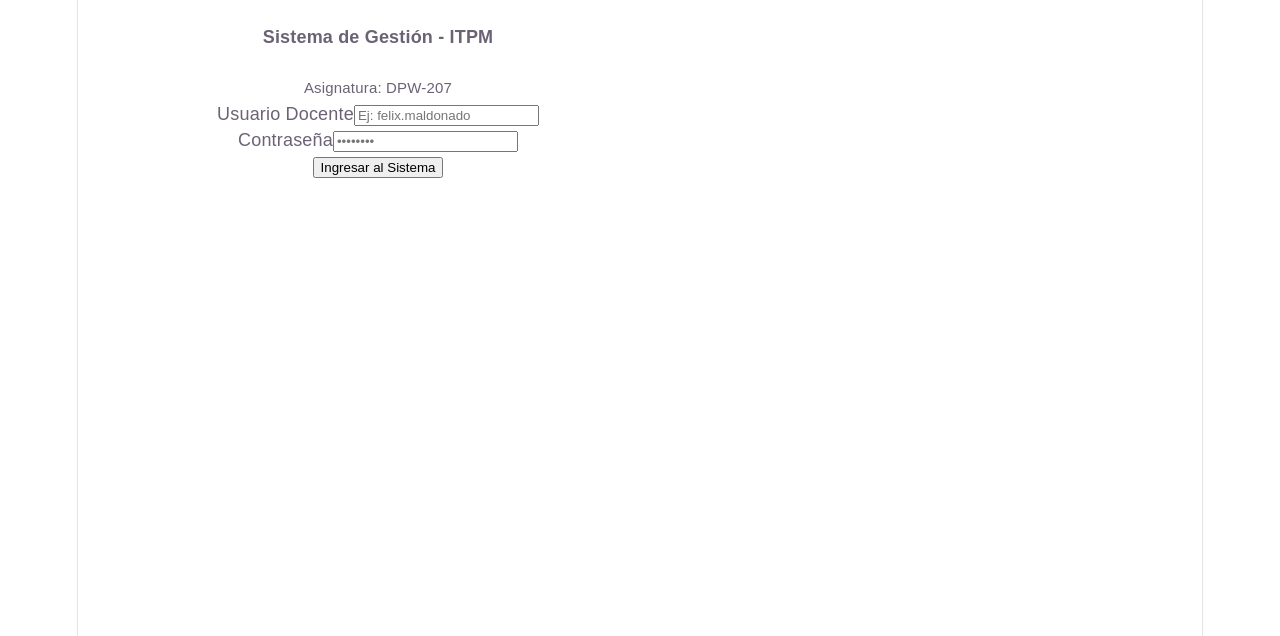
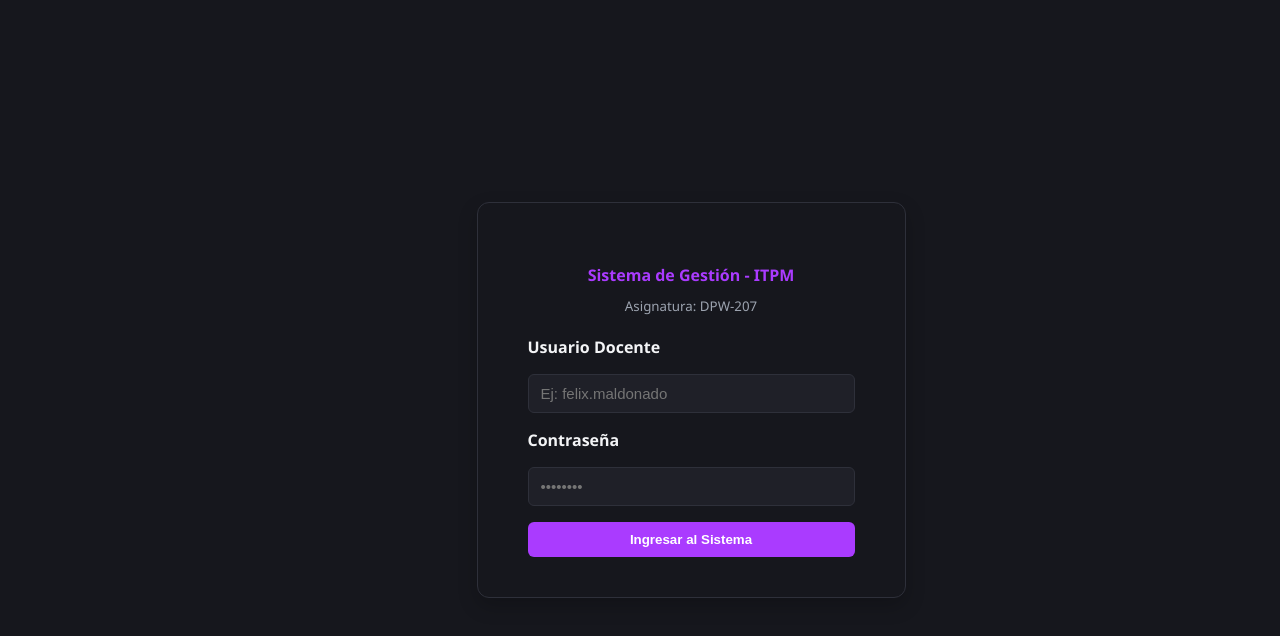
Before and after one commit to frankedu033/app-vue, a Vue app: page / in a window 1280 px wide. Shown: the top 636 px of the page. Built offline with nearby package versions, Linux system fonts and the light colour scheme.

Commit message:
last mod

```diff
--- a/src/App.vue
+++ b/src/App.vue
@@ -1,7 +1,7 @@
 <script setup lang="ts">
 import { ref } from 'vue';
 
-// 1. CONTRATOS DE TIPADO (TypeScript Estricto)
+// 1. Tipado estricto con TypeScript
 interface Producto {
   id: number;
   nombre: string;
@@ -9,20 +9,20 @@ interface Producto {
   stock: number;
 }
 
-// 2. ESTADO REACTIVO (Memoria RAM)
+// 2. Estado reactivo
 const isAuthenticated = ref<boolean>(false);
 const username = ref<string>('');
 const password = ref<string>('');
 const errorMessage = ref<string>('');
 
-// 3. DATOS DEL ALMACÉN
+// 3. Datos del almacén
 const listaProductos: Producto[] = [
   { id: 101, nombre: "Teclado Mecánico RGB", precio: 250, stock: 12 },
   { id: 102, nombre: "Mouse Óptico Inalámbrico", precio: 110, stock: 20 },
   { id: 103, nombre: "Monitor Gamer 24' 144Hz", precio: 1450, stock: 5 }
 ];
 
-// 4. LÓGICA DE CONTROL DE ACCESO
+// 4. Lógica de autenticación
 const handleLogin = (): void => {
   if (username.value === 'felix.maldonado' && password.value === 'itpm2026') {
     isAuthenticated.value = true;
@@ -40,80 +40,54 @@ const handleLogout = (): void => {
 </script>
 
 <template>
-  <div class="container mt-5" style="font-family: sans-serif; max-width: 600px;">
+  <div class="container">
+    <!-- LOGIN -->
+    <div v-if="!isAuthenticated" class="login-box">
+      <h4>Sistema de Gestión - ITPM</h4>
+      <small>Asignatura: DPW-207</small>
 
-    <div v-if="!isAuthenticated" class="card shadow border-0">
-      <div class="card-header bg-dark text-white text-center py-3">
-        <h4 class="mb-0"> Sistema de Gestión - ITPM</h4>
-        <small class="text-muted">Asignatura: DPW-207</small>
-      </div>
-      <div class="card-body p-4">
       <form @submit.prevent="handleLogin">
-          <div class="mb-3">
-            <label class="form-label fw-bold">Usuario Docente</label>
+        <label>Usuario Docente</label>
         <input
           v-model="username"
           type="text"
-              class="form-control"
           placeholder="Ej: felix.maldonado"
           required
         />
-          </div>
-          <div class="mb-3">
-            <label class="form-label fw-bold">Contraseña</label>
+
+        <label>Contraseña</label>
         <input
           v-model="password"
           type="password"
-              class="form-control"
           placeholder="••••••••"
           required
         />
-          </div>
 
-          <div v-if="errorMessage" class="alert alert-danger py-2 text-center small mb
-3">
+        <div v-if="errorMessage" class="alert">
           {{ errorMessage }}
         </div>
 
-          <button type="submit" class="btn btn-primary w-100 fw-bold py-2 shadow-sm">
-            Ingresar al Sistema
-          </button>
+        <button type="submit">Ingresar al Sistema</button>
       </form>
     </div>
-    </div>
 
-    <div v-else class="card shadow border-0">
-      <div class="card-header bg-success text-white d-flex justify-content-between
-align-items-center py-3">
-        <h5 class="mb-0"> Panel de Almacén - Activo</h5>
-        <button @click="handleLogout" class="btn btn-sm btn-light fw-bold shadow-sm">
-          Salir
-        </button>
-      </div>
-      <div class="card-body p-4 text-center">
-        <h4 class="text-success fw-bold">¡Bienvenido, Lic. Félix Maldonado!</h4>
-        <p class="text-muted small">Control de Inventarios en Tiempo Real</p>
+    <!-- PANEL DE ALMACÉN -->
+    <div v-else class="panel-almacen">
+      <h5>Panel de Almacén - Activo</h5>
+      <button @click="handleLogout" class="btn-salir">Salir</button>
+
+      <h4>¡Bienvenido, Lic. Félix Maldonado!</h4>
+      <p>Control de Inventarios en Tiempo Real</p>
       <hr />
 
-        <ul class="list-group list-group-flush text-start">
-          <li
-            v-for="p in listaProductos"
-            :key="p.id"
-            class="list-group-item d-flex justify-content-between align-items-center py
-3"
-          >
-            <div>
-               <span class="fw-bold">{{ p.nombre }}</span>
-              <br />
-              <small class="text-muted">ID: {{ p.id }}</small>
-            </div>
-                <span class="badge bg-dark rounded-pill">
-                  Bs. {{ p.precio }} | Stock: {{ p.stock }} pzas.
-                </span>
-          </li>
-        </ul>
+      <div class="inventario">
+        <div v-for="p in listaProductos" :key="p.id" class="item">
+          <div class="nombre">{{ p.nombre }}</div>
+          <div class="detalles">Bs. {{ p.precio }} | Stock: {{ p.stock }} pzas.</div>
+          <div class="id">ID: {{ p.id }}</div>
+          <span class="stock">Stock: {{ p.stock }}</span>
         </div>
       </div>
-
+    </div>
   </div>
 </template>
--- a/src/style.scss
+++ b/src/style.scss
@@ -1,303 +1,212 @@
 :root {
-  --text: #6b6375;
-  --text-h: #08060d;
-  --bg: #fff;
-  --border: #e5e4e7;
-  --code-bg: #f4f3ec;
+  --bg-light: #f4f4f9;
+  --bg-dark: #16171d;
+  --text-light: #222;
+  --text-dark: #f3f4f6;
   --accent: #aa3bff;
-  --accent-bg: rgba(170, 59, 255, 0.1);
-  --accent-border: rgba(170, 59, 255, 0.5);
-  --social-bg: rgba(244, 243, 236, 0.5);
-  --shadow: rgba(0, 0, 0, 0.1) 0 10px 15px -3px,
-             rgba(0, 0, 0, 0.05) 0 4px 6px -2px;
-
-  --sans: system-ui, 'Segoe UI', Roboto, sans-serif;
-  --heading: system-ui, 'Segoe UI', Roboto, sans-serif;
-  --mono: ui-monospace, Consolas, monospace;
-
-  font: 18px/145% var(--sans);
-  letter-spacing: 0.18px;
-  color-scheme: light dark;
-  color: var(--text);
-  background: var(--bg);
-  font-synthesis: none;
-  text-rendering: optimizeLegibility;
-  -webkit-font-smoothing: antialiased;
-  -moz-osx-font-smoothing: grayscale;
-
-  @media (max-width: 1024px) {
-    font-size: 16px;
-  }
-}
-
-@media (prefers-color-scheme: dark) {
-  :root {
-    --text: #9ca3af;
-    --text-h: #f3f4f6;
-    --bg: #16171d;
-    --border: #2e303a;
-    --code-bg: #1f2028;
-    --accent: #c084fc;
-    --accent-bg: rgba(192, 132, 252, 0.15);
-    --accent-border: rgba(192, 132, 252, 0.5);
-    --social-bg: rgba(47, 48, 58, 0.5);
-    --shadow: rgba(0, 0, 0, 0.4) 0 10px 15px -3px,
-              rgba(0, 0, 0, 0.25) 0 4px 6px -2px;
-  }
-
-  #social {
-    .button-icon {
-      filter: invert(1) brightness(2);
-    }
-  }
+  --accent-hover: #c084fc;
+  --border: #2e303a;
+  --shadow: rgba(0, 0, 0, 0.2) 0 8px 20px;
+  --sans: 'Segoe UI', Roboto, sans-serif;
 }
 
 body {
   margin: 0;
+  font-family: var(--sans);
+  background-color: var(--bg-dark);
+  color: var(--text-dark);
+  display: flex;
+  justify-content: center;
+  align-items: center;
+  min-height: 100vh;
 }
 
-h1, h2 {
-  font-family: var(--heading);
-  font-weight: 500;
-  color: var(--text-h);
+// --- LOGIN ---
+.container {
+  background-color: var(--bg-dark);
+  border: 1px solid var(--border);
+  border-radius: 12px;
+  box-shadow: var(--shadow);
+  padding: 40px 50px;
+  width: 100%;
+  max-width: 420px;
+  text-align: center;
+  transition: all 0.3s ease;
+
+  &:hover {
+    box-shadow: rgba(170, 59, 255, 0.3) 0 0 20px;
+  }
 }
 
-h1 {
-  font-size: 56px;
-  letter-spacing: -1.68px;
-  margin: 32px 0;
+h4 {
+  color: var(--accent);
+  margin-bottom: 8px;
+}
 
-  @media (max-width: 1024px) {
-    font-size: 36px;
+small {
+  color: #9ca3af;
+}
+
+form {
+  margin-top: 20px;
+  display: flex;
+  flex-direction: column;
+  gap: 16px;
+}
+
+label {
+  font-weight: 600;
+  text-align: left;
+  color: var(--text-dark);
+}
+
+input {
+  padding: 10px 12px;
+  border: 1px solid var(--border);
+  border-radius: 6px;
+  background-color: #1f2028;
+  color: var(--text-dark);
+  font-size: 15px;
+  transition: border-color 0.3s ease;
+
+  &:focus {
+    outline: none;
+    border-color: var(--accent);
+  }
+}
+
+button {
+  background-color: var(--accent);
+  color: white;
+  font-weight: 600;
+  border: none;
+  border-radius: 6px;
+  padding: 10px 0;
+  cursor: pointer;
+  transition: background-color 0.3s ease, transform 0.2s ease;
+
+  &:hover {
+    background-color: var(--accent-hover);
+    transform: scale(1.03);
+  }
+}
+
+.alert {
+  background-color: rgba(255, 0, 0, 0.15);
+  color: #ff6b6b;
+  border-radius: 6px;
+  padding: 8px;
+  font-size: 14px;
+}
+
+@media (max-width: 480px) {
+  .container {
+    padding: 30px 25px;
+  }
+
+  input, button {
+    font-size: 14px;
+  }
+}
+
+// --- PANEL DE ALMACÉN ---
+.panel-almacen {
+  background-color: var(--bg-dark);
+  border: 1px solid var(--border);
+  border-radius: 12px;
+  box-shadow: var(--shadow);
+  padding: 30px;
+  margin-top: 20px;
+  transition: all 0.3s ease;
+
+  &:hover {
+    box-shadow: rgba(170, 59, 255, 0.3) 0 0 25px;
+  }
+
+  h5 {
+    color: var(--accent);
+    font-weight: 600;
+    margin-bottom: 10px;
+  }
+
+  p {
+    color: #9ca3af;
+    font-size: 14px;
+    margin-bottom: 20px;
+  }
+
+  hr {
+    border: none;
+    border-top: 1px solid var(--border);
     margin: 20px 0;
   }
 }
 
-h2 {
-  font-size: 24px;
-  line-height: 118%;
-  letter-spacing: -0.24px;
-  margin: 0 0 8px;
+// --- INVENTARIO ---
+.inventario {
+  display: flex;
+  flex-direction: column;
+  gap: 16px;
+  margin-top: 20px;
+}
 
-  @media (max-width: 1024px) {
-    font-size: 20px;
+.item {
+  background-color: #1f2028;
+  border: 1px solid var(--border);
+  border-radius: 10px;
+  padding: 16px 20px;
+  box-shadow: rgba(0, 0, 0, 0.2) 0 4px 10px;
+  transition: transform 0.2s ease, box-shadow 0.3s ease;
+
+  &:hover {
+    transform: translateY(-3px);
+    box-shadow: rgba(170, 59, 255, 0.3) 0 6px 16px;
+  }
+
+  .nombre {
+    font-size: 18px;
+    font-weight: 600;
+    color: var(--accent);
+    margin-bottom: 6px;
+  }
+
+  .detalles {
+    font-size: 14px;
+    color: var(--text-dark);
+    line-height: 1.4;
+  }
+
+  .id {
+    font-size: 12px;
+    color: #9ca3af;
+    margin-top: 4px;
+  }
+
+  .stock {
+    margin-top: 8px;
+    display: inline-block;
+    background-color: var(--accent);
+    color: white;
+    font-size: 13px;
+    font-weight: 600;
+    padding: 4px 10px;
+    border-radius: 20px;
   }
 }
 
-p {
-  margin: 0;
-}
-
-code, .counter {
-  font-family: var(--mono);
-  display: inline-flex;
-  border-radius: 4px;
-  color: var(--text-h);
-}
-
-code {
-  font-size: 15px;
-  line-height: 135%;
-  padding: 4px 8px;
-  background: var(--code-bg);
-}
-
-.counter {
-  font-size: 16px;
-  padding: 5px 10px;
-  border-radius: 5px;
-  color: var(--accent);
-  background: var(--accent-bg);
-  border: 2px solid transparent;
-  transition: border-color 0.3s;
-  margin-bottom: 24px;
+// Botón de salir
+.btn-salir {
+  background-color: #e53e3e;
+  color: white;
+  font-weight: 600;
+  border: none;
+  border-radius: 6px;
+  padding: 6px 12px;
+  cursor: pointer;
+  transition: background-color 0.3s ease, transform 0.2s ease;
 
   &:hover {
-    border-color: var(--accent-border);
-  }
-
-  &:focus-visible {
-    outline: 2px solid var(--accent);
-    outline-offset: 2px;
+    background-color: #c53030;
+    transform: scale(1.05);
   }
 }
-
-.hero {
-  position: relative;
-
-  .base,
-  .framework,
-  .vite {
-    inset-inline: 0;
-    margin: 0 auto;
-  }
-
-  .base {
-    width: 170px;
-    position: relative;
-    z-index: 0;
-  }
-
-  .framework,
-  .vite {
-    position: absolute;
-  }
-
-  .framework {
-    z-index: 1;
-    top: 34px;
-    height: 28px;
-    transform: perspective(2000px) rotateZ(300deg) rotateX(44deg) rotateY(39deg) scale(1.4);
-  }
-
-  .vite {
-    z-index: 0;
-    top: 107px;
-    height: 26px;
-    width: auto;
-    transform: perspective(2000px) rotateZ(300deg) rotateX(40deg) rotateY(39deg) scale(0.8);
-  }
-}
-
-#app {
-  width: 1126px;
-  max-width: 100%;
-  margin: 0 auto;
-  text-align: center;
-  border-inline: 1px solid var(--border);
-  min-height: 100svh;
-  display: flex;
-  flex-direction: column;
-  box-sizing: border-box;
-}
-
-#center {
-  display: flex;
-  flex-direction: column;
-  gap: 25px;
-  place-content: center;
-  place-items: center;
-  flex-grow: 1;
-
-  @media (max-width: 1024px) {
-    padding: 32px 20px 24px;
-    gap: 18px;
-  }
-}
-
-#next-steps {
-  display: flex;
-  border-top: 1px solid var(--border);
-  text-align: left;
-
-  > div {
-    flex: 1 1 0;
-    padding: 32px;
-
-    @media (max-width: 1024px) {
-      padding: 24px 20px;
-    }
-  }
-
-  .icon {
-    margin-bottom: 16px;
-    width: 22px;
-    height: 22px;
-  }
-
-  @media (max-width: 1024px) {
-    flex-direction: column;
-    text-align: center;
-  }
-}
-
-#docs {
-  border-right: 1px solid var(--border);
-
-  @media (max-width: 1024px) {
-    border-right: none;
-    border-bottom: 1px solid var(--border);
-  }
-}
-
-#next-steps ul {
-  list-style: none;
-  padding: 0;
-  display: flex;
-  gap: 8px;
-  margin: 32px 0 0;
-
-  .logo {
-    height: 18px;
-  }
-
-  a {
-    color: var(--text-h);
-    font-size: 16px;
-    border-radius: 6px;
-    background: var(--social-bg);
-    display: flex;
-    padding: 6px 12px;
-    align-items: center;
-    gap: 8px;
-    text-decoration: none;
-    transition: box-shadow 0.3s;
-
-    &:hover {
-      box-shadow: var(--shadow);
-    }
-
-    .button-icon {
-      height: 18px;
-      width: 18px;
-    }
-  }
-
-  @media (max-width: 1024px) {
-    margin-top: 20px;
-    flex-wrap: wrap;
-    justify-content: center;
-
-    li {
-      flex: 1 1 calc(50% - 8px);
-    }
-
-    a {
-      width: 100%;
-      justify-content: center;
-      box-sizing: border-box;
-    }
-  }
-}
-
-#spacer {
-  height: 88px;
-  border-top: 1px solid var(--border);
-
-  @media (max-width: 1024px) {
-    height: 48px;
-  }
-}
-
-.ticks {
-  position: relative;
-  width: 100%;
-
-  &::before,
-  &::after {
-    content: '';
-    position: absolute;
-    top: -4.5px;
-    border: 5px solid transparent;
-  }
-
-  &::before {
-    left: 0;
-    border-left-color: var(--border);
-  }
-
-  &::after {
-    right: 0;
-    border-right-color: var(--border);
-  }
-}
```
Lines whose indentation alone changed are shown as unchanged.
